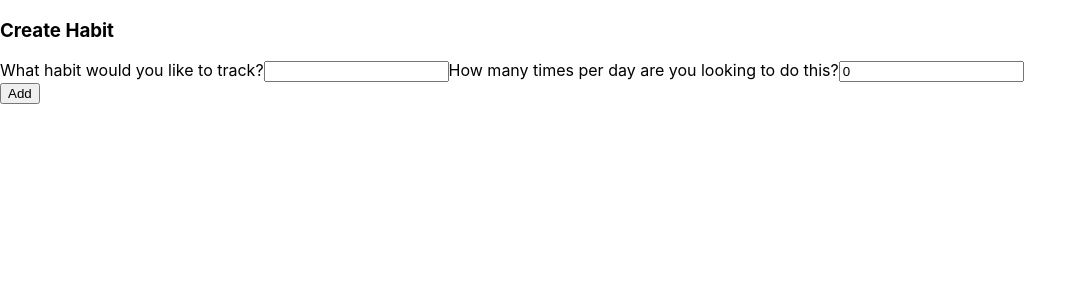
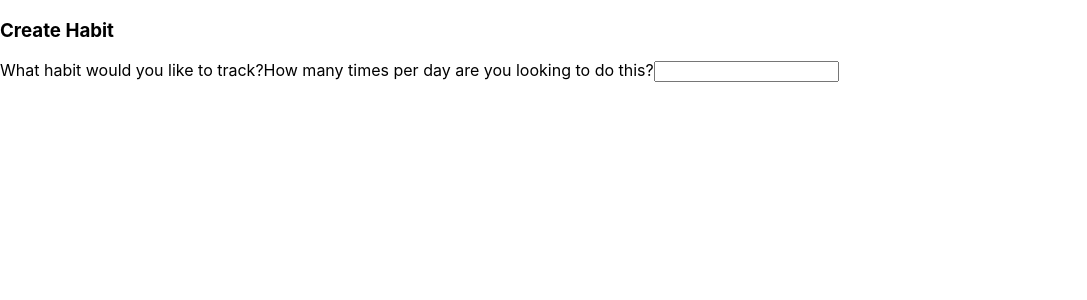
Before and after one commit to honnnei/habit-app, a React (Create React App) app in the folder client/: page /habit/add in a window 1280 px wide. Shown: the top 300 px of the page, without its empty margins (0-1087 px from the left). Built offline with nearby package versions, Linux system fonts and the light colour scheme.

Commit message:
in the process of introducing React Hooks

```diff
--- a/client/src/components/Habit.js
+++ b/client/src/components/Habit.js
@@ -1,63 +1,94 @@
 import React from 'react';
 import { Link } from 'react-router-dom';
 import axios from "axios"
-
-class Habit extends React.Component {
-  constructor(props) {
-    super(props);
-    this.state = ({
-      nameOfUser: props.location.username,
-      habitName: "",
-      frequency: 0,
-      tracking: [false]
-
-      /* action: '' */
-    })
-  }
-
-  createHabit = () => {
-    console.log(this.state.nameOfUser);
-    if (this.state.nameOfUser) {
-      axios.put(`habits/add-habit/${this.state.nameOfUser}`, {
-        habitName: this.state.habitName,
-        frequency: this.state.frequency,
-        date: new Date().toISOString().split('T')[0],
-        tracking: this.state.tracking
-      })
-      .then(response => console.log(response))
-      .catch(error => {
-        console.log("this is error", error.message);
-      });
-    }
-  }
-
-  handleChange = (event) => {
-    event.preventDefault();
-    const {name, value} = event.target
-    this.setState({ [name]: value })
-  }
+import { useState, useEffect } from 'react';
 
 
-  render() {
+// class Habit extends React.Component {
+  const Habit = () => {
+  const [ Frequency, setFrequency ] = useState("");
+  const onChange = e => {
+    e.persist();
+    setFrequency(e.target.value);
+  };
+  useEffect(() => {
+    console.log("Search message inside useEffect: ", Frequency);
+  }, [Frequency]);
+
+  // constructor(props) {
+  //   super(props);
+  //   this.state = ({
+  //     nameOfUser: props.location.username,
+  //     habitName: "",
+  //     frequency: undefined,
+  //     trackingArray: []
+
+  //     /* action: '' */
+  //   })
+  // }
+
+  // createHabit = () => {
+  //   console.log(this.state.nameOfUser);
+  //   if (this.state.nameOfUser) {
+  //     axios.put(`habits/add-habit/${this.state.nameOfUser}`, {
+  //       habitName: this.state.habitName,
+  //       frequency: this.state.frequency,
+  //       date: new Date().toISOString().split('T')[0],
+  //       tracking: this.state.trackingArray
+  //     })
+  //     .then(response => console.log(response))
+  //     .catch(error => {
+  //       console.log("this is error", error.message);
+  //     });
+  //   }
+  // }
+
+  // updateTrackingByFrequency = () => {
+  //   console.log(`handle change 4 ${this.state.frequency}`)
+  //   console.log('this is update trackin');
+  //   let array = []
+  //   for (let i=0; i < this.state.frequency; i++) {
+  //     array.push('we pushed it')
+  //   }
+  //   console.log(array);
+  //   this.setState({
+  //     trackingArray: array
+  //   })
+  // }
+
+  // handleChange = (event) => {
+  //   console.log(`handle change 1 ${this.state.frequency}`)
+  //   event.preventDefault();
+  //   const {name, value} = event.target
+  //   this.setState({ [name]: value })
+  //   console.log(`handle change 2 ${this.state.frequency}`)
+  //   if (this.state.frequency) {
+  //     console.log(`handle change 3 ${this.state.frequency}`)
+  //     this.updateTrackingByFrequency()
+  //   }
+  // }
+
+
+  // render() {
       return (
         <div className="habit-container">
             <form>
                 <h3>Create Habit</h3>
                 <label htmlFor="habitName">What habit would you like to track?</label>
-                    <input
+                    {/* <input
                     id="habitName"
                     name="habitName"
                     type="text"
                     value={this.state.habitName}
                     onChange={this.handleChange}
-                    ></input>
+                    ></input> */}
                 <label htmlFor="frequency">How many times per day are you looking to do this?</label>
                 <input
-                    id="frequency"
-                    name="frequency"
+                    id="rrequency"
+                    name="Frequency"
                     type="number"
-                    value={this.state.frequency}
-                    onChange={this.handleChange}
+                    value={Frequency}
+                    onChange={onChange}
                     ></input>
                   {/* <label>Action</label>
                     <input
@@ -68,11 +99,11 @@ class Habit extends React.Component {
                     ></input> */}
             </form>
             <div>
-              <Link to={{pathname:'/tracker', username: this.state.nameOfUser}}><button onClick={this.createHabit}>Add</button></Link>
+              {/* <Link to={{pathname:'/tracker', username: this.state.nameOfUser}}><button onClick={this.createHabit}>Add</button></Link> */}
             </div>
           </div>
       );
-  }
+  // }
 }
 
 export default Habit;
```
Also changed, not shown: 2 other files (tests, documents, lock files or other folders).
